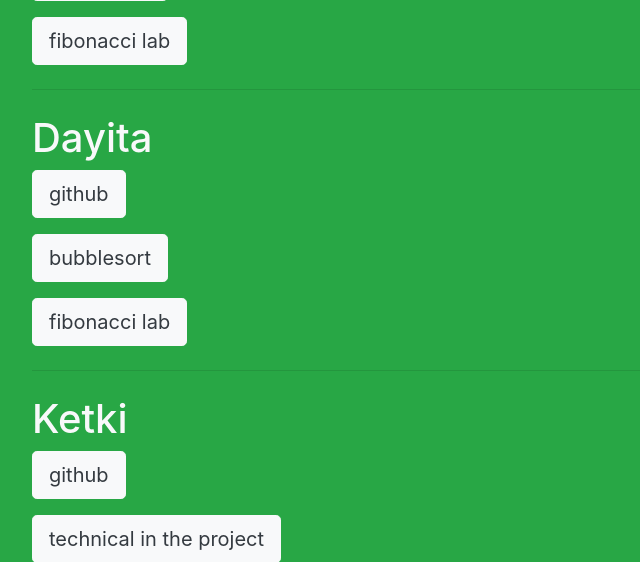
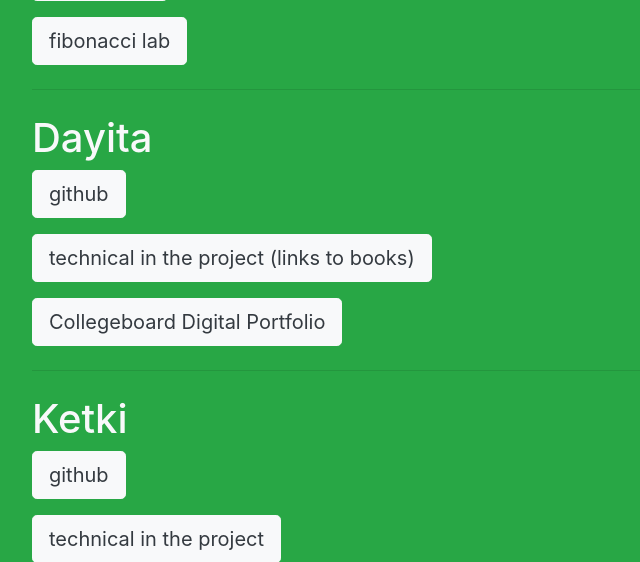
Before and after one commit to adhithin/virtualLibrary, a Flask app: page /individual in a window 1280 px wide. Shown: the part 827-1389 px from the top of the page, without its empty margins (0-640 px from the left). Run offline with Flask 2, Linux system fonts and the light colour scheme; some libraries are stand-ins or nearby versions.

Commit message:
individual

```diff
--- a/templates/individual.html
+++ b/templates/individual.html
@@ -72,10 +72,10 @@
     <a class="btn btn-light btn-lg text-dark" href="https://github.com/dayita-ray" role="button">github</a>
 </p>
 <p class="lead">
-    <a class="btn btn-light btn-lg text-dark" href="/randompoem" role="button">bubblesort</a>
+    <a class="btn btn-light btn-lg text-dark" href="http://virtuallibrary.cf" role="button">technical in the project (links to books)</a>
 </p>
 <p class="lead">
-    <a class="btn btn-light btn-lg text-dark" href="/randompoem" role="button">fibonacci lab</a>
+    <a class="btn btn-light btn-lg text-dark" href="https://docs.google.com/presentation/d/1IphhCUXhKRM73m5AK-gmzk6fKbTcoZjr4wUnMQxje8Y/edit?usp=sharing" role="button">Collegeboard Digital Portfolio</a>
 </p>
 
 <hr id="ketki" class="my-4">
```
